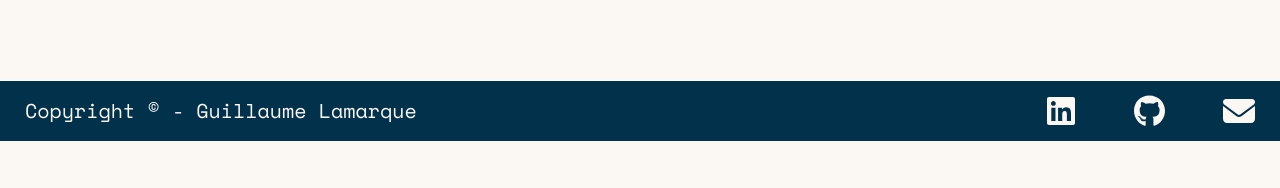
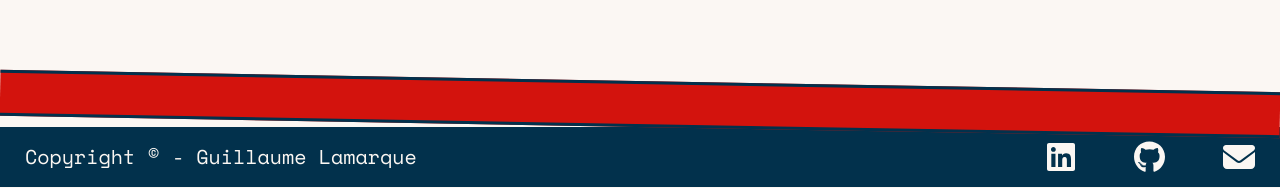
Before and after one commit to Douwdy/Projet-12---SlashEnd, a React (Create React App) app: page / in a window 1280 px wide. Shown: the part 550-738 px from the top of the page. Built offline with nearby package versions, Linux system fonts and the light colour scheme.

Commit message:
Ajout du strip

```diff
--- a/src/App.jsx
+++ b/src/App.jsx
@@ -1,12 +1,14 @@
 import './sass/main.scss';
 import Header from './components/Header';
 import Hero from './components/Hero';
+import Strip from './components/Strip';
 import Footer from './components/Footer';
 function App() {
   return (
     <>
       <Header />
       <Hero />
+      <Strip angle={1} />
       <Footer />
     </>
   );
--- a/src/components/Strip.jsx
+++ b/src/components/Strip.jsx
@@ -0,0 +1,15 @@
+const Strip = (angle) => {
+    const transformAngle = {
+        transform: `rotate(${angle.angle}deg)`
+    };
+
+    return (
+        <div className="strip" style={transformAngle}>
+            <div className="strip__inner">
+
+            </div>
+        </div>
+    );
+};
+
+export default Strip;
--- /dev/null
+++ b/src/sass/components/_strip.scss
@@ -0,0 +1,22 @@
+.strip{
+    display: flex;
+    justify-content: left;
+    align-items: center;
+    background-color: $color-primary;
+    border-top: $color-secondary 3px solid;
+    border-bottom: $color-secondary 3px solid;
+    height: 40px;
+    width: 100%;
+    &__inner{
+        animation: strip 1s ease forwards;
+        display: flex;
+        justify-content: left;
+        align-items: center;
+        flex-direction: row;
+        font-size: 1.5rem;
+        color: white;
+        p{
+            margin: 0;
+        }
+    }
+}
--- a/src/sass/main.scss
+++ b/src/sass/main.scss
@@ -6,6 +6,7 @@
 @import "./base/typography";
 // Components
 @import "./components/header";
+@import "./components/strip";
 @import "./components/hero";
 @import "./components/footer";
 // Pages
```
